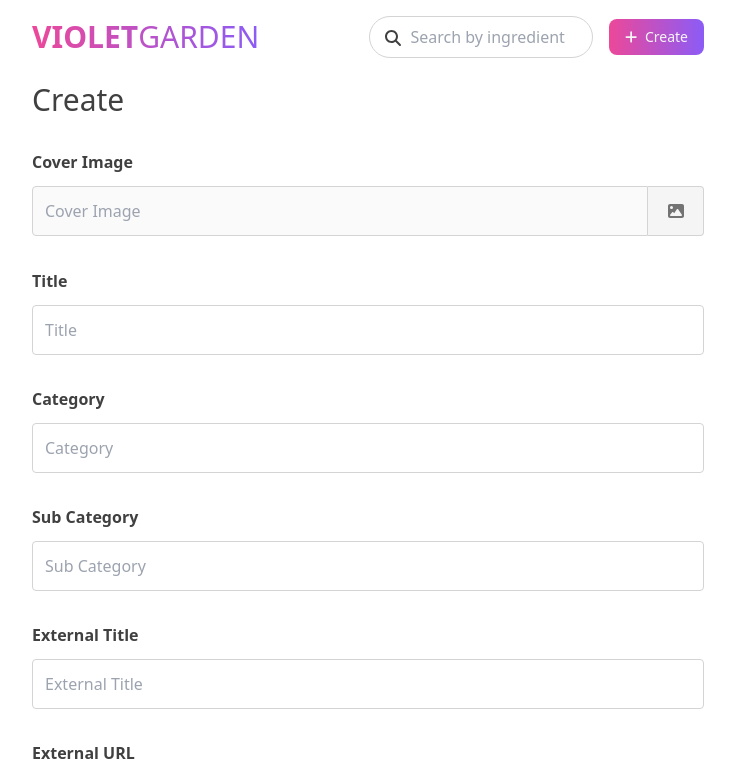
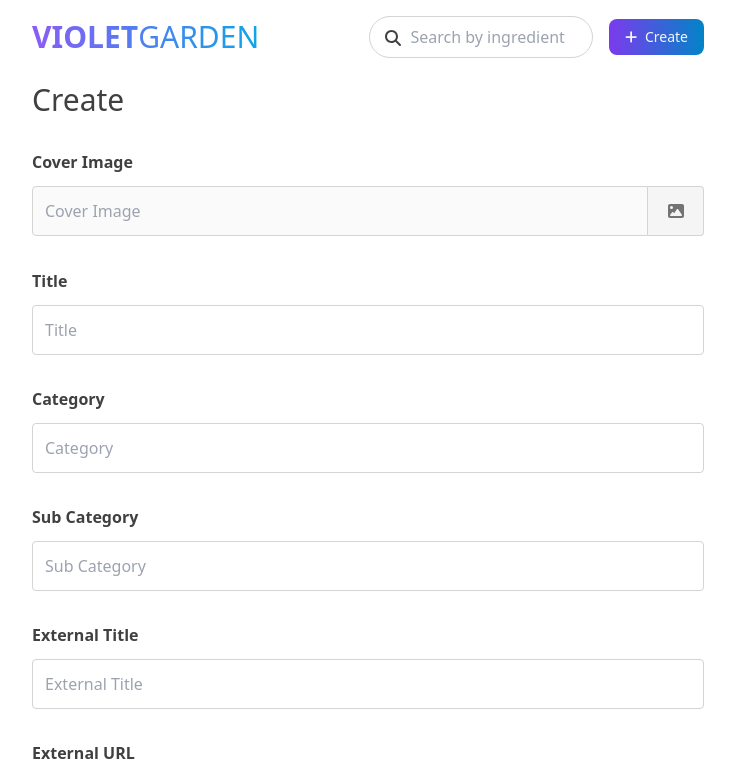
Before and after one commit to whitia/kitchen-note-front, a Next.js app: page /recipes/new in a window 1280 px wide. Shown: the top 775 px of the page, without its empty margins (272-1007 px from the left). Built offline with nearby package versions, Linux system fonts and the light colour scheme; no server answers.

Commit message:
Fix accent color

```diff
--- a/components/header.tsx
+++ b/components/header.tsx
@@ -10,7 +10,7 @@ const Header = () => {
     <>
       <div className="container mx-auto max-w-full md:max-w-2xl flex justify-between items-center my-4">
         <Link href='/recipes'>
-          <a className="text-3xl bg-clip-text text-transparent bg-gradient-to-r from-pink-500 to-violet-500 hover:text-transparent hover:from-pink-600 hover:to-violet-600">
+          <a className="text-3xl bg-clip-text text-transparent bg-gradient-to-r from-violet-500 to-sky-500 hover:text-transparent hover:from-violet-600 hover:to-sky-600">
             <span className="font-semibold">{titleSplit && titleSplit[0]}</span>
             <span className="font-extralight">{titleSplit && titleSplit[1]}</span>
           </a>
--- a/styles/globals.css
+++ b/styles/globals.css
@@ -22,7 +22,7 @@
     @apply mt-3 p-3 w-full border border-neutral-300 rounded transition duration-200 focus:outline-none focus:bg-neutral-50 dark:bg-neutral-800 dark:border-neutral-700 dark:placeholder-neutral-500 dark:focus:bg-neutral-700
   }
   .btn {
-    @apply py-3 px-7 rounded-lg text-neutral-100 bg-gradient-to-r from-pink-500 to-violet-500 transition duration-200 hover:from-pink-600 hover:to-violet-600 hover:text-neutral-100
+    @apply py-3 px-7 rounded-lg text-neutral-100 bg-gradient-to-r from-violet-600 to-sky-600 transition duration-200 hover:from-violet-700 hover:to-sky-700 hover:text-neutral-100
   }
   .flex-part-input {
     @apply input-text w-5/6 md:w-11/12 rounded-r-none
```
